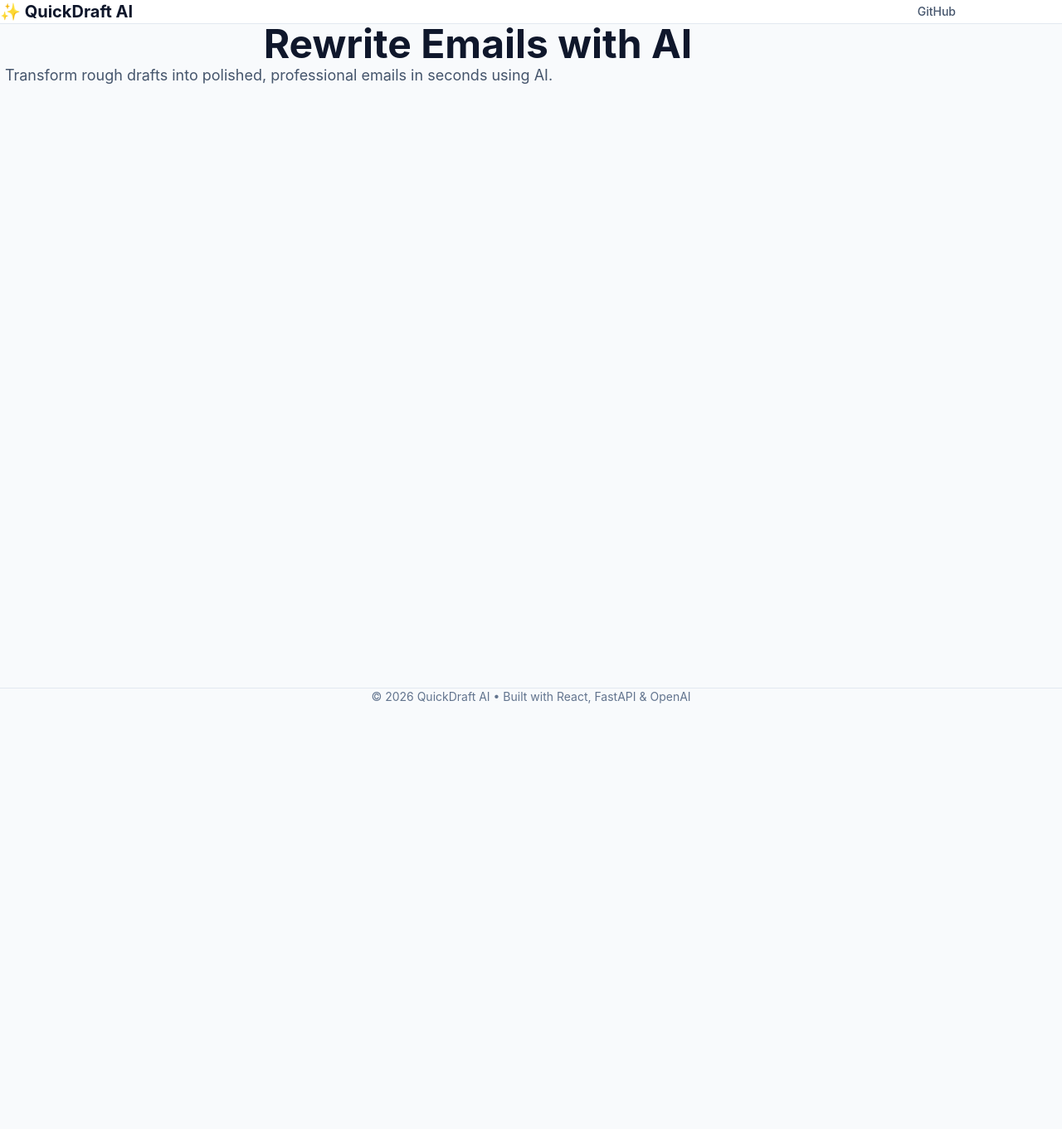
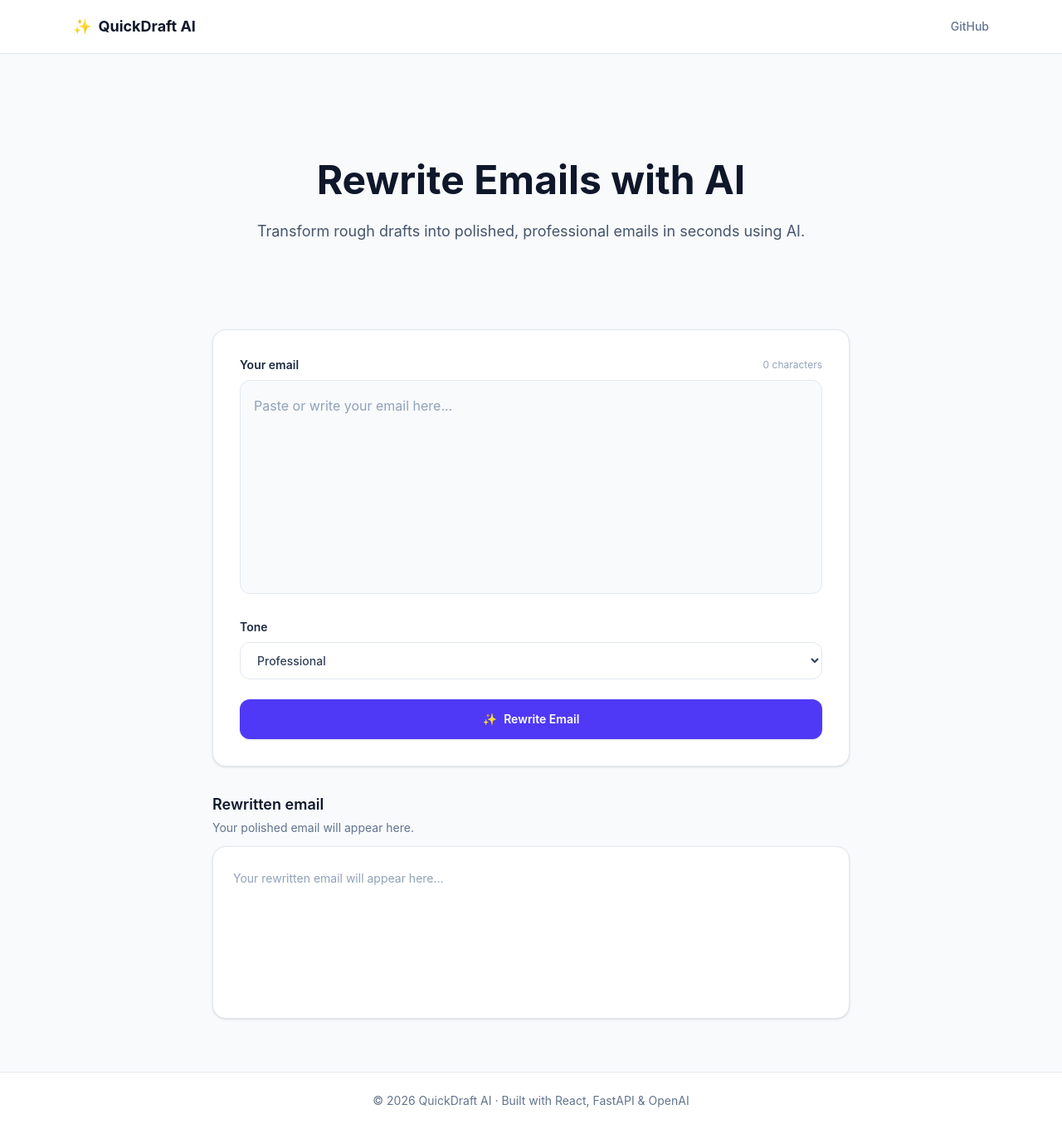
Before and after one commit to jass587/quickdraft-ai, a React app in the folder frontend/: page / in a window 1280 px wide. Shown: the whole page at 83% size. Before the commit the page ends 850 px from the top, so only its background shows below. Built offline with nearby package versions, Linux system fonts and the light colour scheme; the HTML template or start-up script is replaced by a standard one.

Commit message:
feat(frontend): build email rewrite form UI

```diff
--- a/frontend/src/components/email/EmailForm.jsx
+++ b/frontend/src/components/email/EmailForm.jsx
@@ -0,0 +1,29 @@
+import { useState } from 'react';
+
+import EmailInput from './EmailInput';
+import ToneSelector from './ToneSelector';
+import RewriteButton from './RewriteButton';
+import OutputBox from './OutputBox';
+
+function EmailForm() {
+  const [email, setEmail] = useState('');
+  const [tone, setTone] = useState('Professional');
+
+  return (
+    <div className="mx-auto max-w-3xl space-y-8">
+      <section className="rounded-2xl border border-slate-200 bg-white p-6 shadow-sm sm:p-8">
+        <div className="space-y-6">
+          <EmailInput value={email} onChange={setEmail} />
+
+          <ToneSelector value={tone} onChange={setTone} />
+
+          <RewriteButton />
+        </div>
+      </section>
+
+      <OutputBox />
+    </div>
+  );
+}
+
+export default EmailForm;
--- a/frontend/src/components/email/EmailInput.jsx
+++ b/frontend/src/components/email/EmailInput.jsx
@@ -0,0 +1,26 @@
+function EmailInput({ value, onChange }) {
+  return (
+    <div>
+      <div className="mb-2 flex items-center justify-between">
+        <label htmlFor="email" className="text-sm font-semibold text-slate-800">
+          Your email
+        </label>
+
+        <span className="text-xs text-slate-400">
+          {value.length} characters
+        </span>
+      </div>
+
+      <textarea
+        id="email"
+        value={value}
+        onChange={(event) => onChange(event.target.value)}
+        placeholder="Paste or write your email here..."
+        rows={8}
+        className="w-full resize-none rounded-xl border border-slate-200 bg-slate-50 px-4 py-4 text-base leading-7 text-slate-900 outline-none transition placeholder:text-slate-400 focus:border-indigo-500 focus:bg-white focus:ring-4 focus:ring-indigo-500/10"
+      />
+    </div>
+  );
+}
+
+export default EmailInput;
--- a/frontend/src/components/email/OutputBox.jsx
+++ b/frontend/src/components/email/OutputBox.jsx
@@ -0,0 +1,23 @@
+function OutputBox() {
+  return (
+    <section>
+      <div className="mb-3">
+        <h2 className="text-lg font-semibold text-slate-900">
+          Rewritten email
+        </h2>
+
+        <p className="mt-1 text-sm text-slate-500">
+          Your polished email will appear here.
+        </p>
+      </div>
+
+      <div className="min-h-52 rounded-2xl border border-slate-200 bg-white p-6 shadow-sm">
+        <p className="text-sm leading-7 text-slate-400">
+          Your rewritten email will appear here...
+        </p>
+      </div>
+    </section>
+  );
+}
+
+export default OutputBox;
--- a/frontend/src/components/email/RewriteButton.jsx
+++ b/frontend/src/components/email/RewriteButton.jsx
@@ -0,0 +1,13 @@
+function RewriteButton() {
+  return (
+    <button
+      type="button"
+      className="flex w-full items-center justify-center gap-2 rounded-xl bg-indigo-600 px-5 py-3.5 text-sm font-semibold text-white shadow-sm transition hover:bg-indigo-700 focus:outline-none focus:ring-4 focus:ring-indigo-500/20"
+    >
+      <span>✨</span>
+      Rewrite Email
+    </button>
+  );
+}
+
+export default RewriteButton;
--- a/frontend/src/components/email/ToneSelector.jsx
+++ b/frontend/src/components/email/ToneSelector.jsx
@@ -0,0 +1,29 @@
+const tones = ['Professional', 'Friendly', 'Formal', 'Confident', 'Polite'];
+
+function ToneSelector({ value, onChange }) {
+  return (
+    <div>
+      <label
+        htmlFor="tone"
+        className="mb-2 block text-sm font-semibold text-slate-800"
+      >
+        Tone
+      </label>
+
+      <select
+        id="tone"
+        value={value}
+        onChange={(event) => onChange(event.target.value)}
+        className="w-full rounded-xl border border-slate-200 bg-white px-4 py-3 text-sm font-medium text-slate-700 outline-none transition focus:border-indigo-500 focus:ring-4 focus:ring-indigo-500/10"
+      >
+        {tones.map((tone) => (
+          <option key={tone} value={tone}>
+            {tone}
+          </option>
+        ))}
+      </select>
+    </div>
+  );
+}
+
+export default ToneSelector;
--- a/frontend/src/components/layout/Footer.jsx
+++ b/frontend/src/components/layout/Footer.jsx
@@ -1,9 +1,11 @@
 function Footer() {
   return (
-    <footer className="border-t border-slate-200 py-8">
-      <p className="text-center text-sm text-slate-500">
-        © 2026 QuickDraft AI • Built with React, FastAPI & OpenAI
-      </p>
+    <footer className="border-t border-slate-200 bg-white">
+      <div className="mx-auto max-w-6xl px-6 py-6 text-center">
+        <p className="text-sm text-slate-500">
+          © 2026 QuickDraft AI · Built with React, FastAPI & OpenAI
+        </p>
+      </div>
     </footer>
   );
 }
--- a/frontend/src/components/layout/Navbar.jsx
+++ b/frontend/src/components/layout/Navbar.jsx
@@ -1,14 +1,18 @@
 function Navbar() {
   return (
     <header className="border-b border-slate-200 bg-white">
-      <div className="mx-auto flex max-w-6xl items-center justify-between px-6 py-4">
-        <h1 className="text-xl font-bold text-slate-900">✨ QuickDraft AI</h1>
+      <div className="mx-auto flex h-16 max-w-6xl items-center justify-between px-4 sm:px-6">
+        <a
+          href="/"
+          className="flex items-center gap-2 text-lg font-bold text-slate-900"
+        >
+          <span>✨</span>
+          QuickDraft AI
+        </a>
 
         <a
-          href="https://github.com/"
-          target="_blank"
-          rel="noopener noreferrer"
-          className="text-sm font-medium text-slate-600 hover:text-slate-900"
+          href="#"
+          className="text-sm font-medium text-slate-500 transition hover:text-slate-900"
         >
           GitHub
         </a>
--- a/frontend/src/index.css
+++ b/frontend/src/index.css
@@ -7,8 +7,6 @@
 }
 
 * {
-  margin: 0;
-  padding: 0;
   box-sizing: border-box;
 }
 
--- a/frontend/src/pages/Home.jsx
+++ b/frontend/src/pages/Home.jsx
@@ -1,22 +1,25 @@
 import Navbar from '../components/layout/Navbar';
 import Hero from '../components/layout/Hero';
+import EmailForm from '../components/email/EmailForm';
 import Footer from '../components/layout/Footer';
 
 function Home() {
   return (
-    <>
+    <div className="flex min-h-screen flex-col bg-slate-50">
       <Navbar />
 
-      <main className="min-h-screen">
-        <div className="mx-auto max-w-6xl px-6">
+      <main className="flex-1">
+        <div className="mx-auto w-full max-w-5xl px-4 py-12 sm:px-6 lg:py-16">
           <Hero />
 
-          {/* Email Form will be added in Card 4 */}
+          <div className="mt-10">
+            <EmailForm />
+          </div>
         </div>
       </main>
 
       <Footer />
-    </>
+    </div>
   );
 }
 
```
